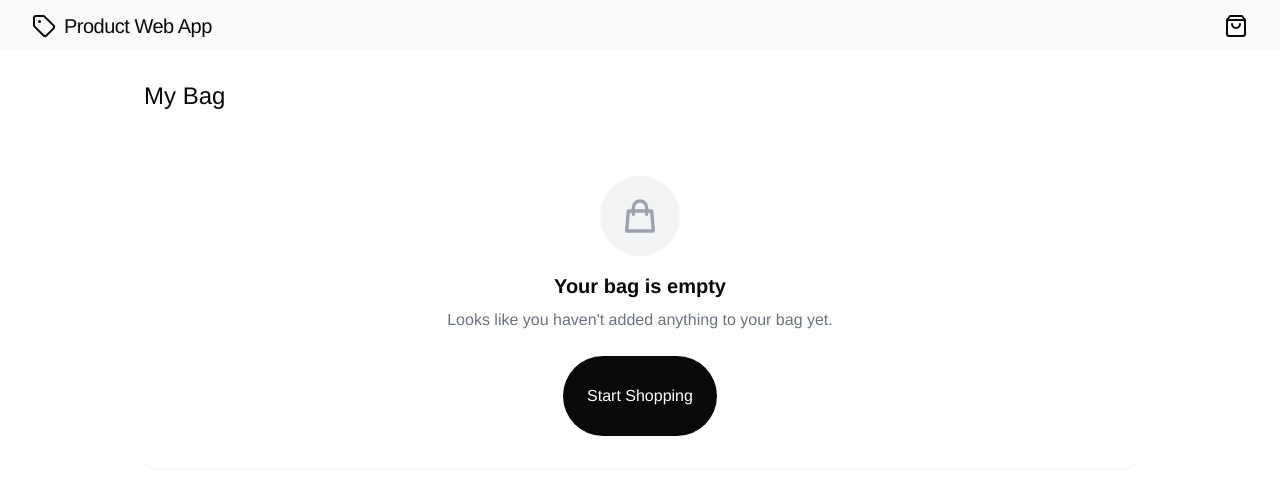
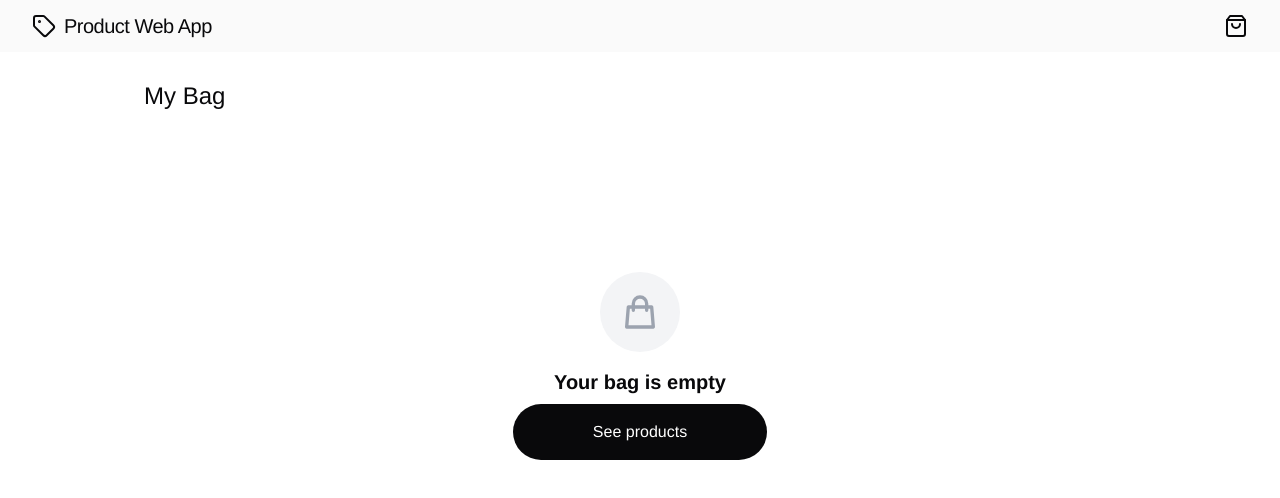
Before and after one commit to SubhamMohanta/Channel_blend_assignment, a React (Vite) app in the folder client/: page /cart in a window 1280 px wide. Shown: the top 498 px of the page. Built offline with nearby package versions, Linux system fonts and the light colour scheme.

Commit message:
Updated readme

```diff
--- a/client/src/pages/Cart.tsx
+++ b/client/src/pages/Cart.tsx
@@ -87,19 +87,18 @@ const Cart = () => {
               </div>
             </div>
           ) : (
-            <div className="bg-white rounded-xl p-8 shadow-sm text-center">
+            <div className="pt-32 bg-white p-8 text-center">
               <div className="w-20 h-20 bg-gray-100 rounded-full flex items-center justify-center mx-auto mb-4">
                 <svg className="h-10 w-10 text-gray-400" fill="none" viewBox="0 0 24 24" stroke="currentColor">
                   <path strokeLinecap="round" strokeLinejoin="round" strokeWidth={2} d="M16 11V7a4 4 0 00-8 0v4M5 9h14l1 12H4L5 9z" />
                 </svg>
               </div>
               <h2 className="text-xl font-bold mb-2">Your bag is empty</h2>
-              <p className="text-gray-500 mb-6">Looks like you haven't added anything to your bag yet.</p>
               <Link
                 to="/"
-                className="bg-zinc-950 text-white px-6 py-7 rounded-full inline-block hover:bg-[#FF0102] transition-colors"
+                className="bg-zinc-950 text-white px-20 py-4 rounded-full inline-block hover:bg-[#FF0102] transition-colors"
               >
-                Start Shopping
+                See products
               </Link>
             </div>
           )}
--- a/client/src/pages/Index.tsx
+++ b/client/src/pages/Index.tsx
@@ -13,7 +13,7 @@ const Index = () => {
   useEffect(() => {
     const fetchProducts = async () => {
       try {
-        const response = await axios.get<Product[]>('http://192.168.1.5:5000/api/products');
+        const response = await axios.get<Product[]>('http://localhost:5000/api/products');
         setProducts(response.data);
       } catch (error) {
         console.error('Error fetching products:', error);
@@ -58,6 +58,7 @@ const Index = () => {
                   />
                 </div>
                 <div className="p-4">
+                <p className="text-sm font-medium text-zinc-500">{product.brand}</p>
                   <h2 className="text-xl font-medium">{product.name}</h2>
                   <p className="font-medium mt-2">MRP : ₹{product.price}</p>
                 </div>
```
Also changed, not shown: 2 other files (tests, documents, lock files or other folders).
